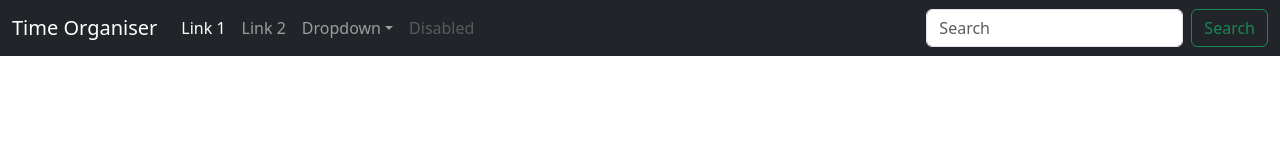
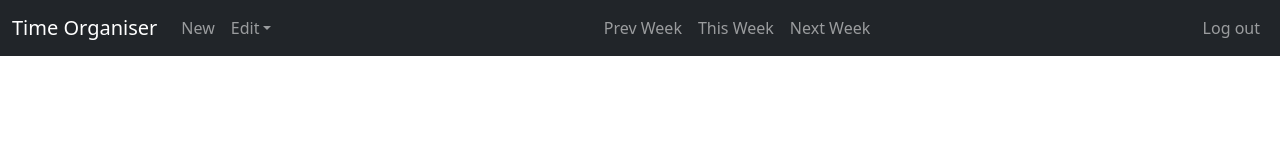
Before and after one commit to LukaWG/COMP1004, a plain HTML site: page index.html in a window 1280 px wide. Drawn offline with nearby package versions, Linux system fonts and the light colour scheme.

Commit message:
Create navbar

```diff
--- a/css/style.css
+++ b/css/style.css
@@ -0,0 +1,3 @@
+#log-out-button {
+    display: none;
+}
--- a/index.html
+++ b/index.html
@@ -4,47 +4,76 @@
     <meta charset="UTF-8">
     <meta name="viewport" content="width=device-width, initial-scale=1.0">
     <title>Time Organiser</title>
+
+    <link rel="stylesheet" href="css/style.css">
+
+    <!-- Bootstrap 5.3.2 CSS -->
     <link href="https://cdn.jsdelivr.net/npm/bootstrap@5.3.2/dist/css/bootstrap.min.css" rel="stylesheet" integrity="sha384-T3c6CoIi6uLrA9TneNEoa7RxnatzjcDSCmG1MXxSR1GAsXEV/Dwwykc2MPK8M2HN" crossorigin="anonymous">
     <script src="https://cdn.jsdelivr.net/npm/bootstrap@5.3.2/dist/js/bootstrap.bundle.min.js" integrity="sha384-C6RzsynM9kWDrMNeT87bh95OGNyZPhcTNXj1NW7RuBCsyN/o0jlpcV8Qyq46cDfL" crossorigin="anonymous"></script>
+
 </head>
-<body>
-    <nav class="navbar navbar-expand-lg navbar-dark bg-dark">
+<body onload="login();">
+    <!-- Navbar -->
+    <nav class="navbar navbar-expand-lg bg-dark navbar-dark" data-bs-theme="dark">
+
         <div class="container-fluid">
+
             <a href="#" class="navbar-brand">Time Organiser</a>
             <button class="navbar-toggler" type="button" data-bs-toggle="collapse" data-bs-target="#navbarSupportedContent" aria-controls="navbarSupportedContent" aria-expanded="false" aria-label="Toggle navigation">
                 <span class="navbar-toggler-icon"></span>
             </button>
             <div class="collapse navbar-collapse" id="navbarSupportedContent">
+
                 <ul class="navbar-nav">
+
                     <li class="nav-item">
-                        <a href="#" class="nav-link active">Link 1</a>
+                        <a href="#" class="nav-link logged-in">New</a>
                     </li>
-                    <li class="nav-item">
-                        <a href="#" class="nav-link">Link 2</a>
-                    </li>
+
                     <li class="nav-item dropdown">
-                        <a href="#" class="nav-link dropdown-toggle" role="button" data-bs-toggle="dropdown" aria-expanded="false">Dropdown</a>
+                        <button class="nav-link dropdown-toggle logged-in" type="button" data-bs-toggle="dropdown" aria-expanded="false">Edit</button>
                         <ul class="dropdown-menu">
-                            <li><a href="#" class="dropdown-item">Action 1</a></li>
-                            <li><a href="#" class="dropdown-item">Action 2</a></li>
-                            <li><hr class="dropdown-divider"></li>
-                            <li><a class="dropdown-item" href="#">Action 3</a></li>
+                            <li class="dropdown-item">
+                                <a href="#" class="dropdown-item">Edit</a>
+                            </li>
+                            <li class="dropdown-item">
+                                <a href="#" class="dropdown-item">Delete</a>
+                            </li>
                         </ul>
                     </li>
-                    <li class="nav-item">
-                        <a href="#" class="nav-link disabled">Disabled</a>
+
+                </ul>
+
+                <ul class="navbar-nav ms-auto">
+
+                    <li class="nav-tem">
+                        <a href="#" class="nav-link logged-in">Prev Week</a>
                     </li>
+                    <li class="nav-tem">
+                        <a href="#" class="nav-link logged-in">This Week</a>
+                    </li>
+                    <li class="nav-tem">
+                        <a href="#" class="nav-link logged-in">Next Week</a>
+                    </li>
+
                 </ul>
+
                 <ul class="navbar-nav ms-auto">
-                    <li class="nav-item">
-                        <form class="d-flex" role="search">
-                            <input class="form-control me-2" type="search" placeholder="Search" aria-label="Search">
-                            <button class="btn btn-outline-success" type="submit">Search</button>
-                        </form>
+
+                    <li class="nav-tem">
+                        <a href="#" class="nav-link active" id="log-in-button" onclick="login();">Log in</a>
+                        <a href="#" class="nav-link" id="log-out-button" onclick="logout();">Log out</a>
                     </li>
+
                 </ul>
+
             </div>
+
         </div>
+
     </nav>
+
+    <script src="js/script.js"></script>
+
 </body>
 </html>
--- a/js/script.js
+++ b/js/script.js
@@ -0,0 +1,30 @@
+window.isLoggedIn = false;
+// Iterate through every item in logged-in class and add to disabled class
+var items = document.getElementsByClassName('logged-in');
+for (var i = 0; i < items.length; i++) {
+    items[i].classList.add('disabled');
+}
+
+function login() {
+    window.isLoggedIn = true;
+    document.getElementById('log-in-button').style.display = 'none';
+    document.getElementById('log-out-button').style.display = 'inline';
+    // Iterate through every item in logged-in class and remove from disabled class
+    var items = document.getElementsByClassName('logged-in');
+    for (var i = 0; i < items.length; i++) {
+        items[i].classList.remove('disabled');
+        // items[i].classList.add('active');
+    }
+}
+
+function logout() {
+    window.isLoggedIn = false;
+    document.getElementById('log-in-button').style.display = 'inline';
+    document.getElementById('log-out-button').style.display = 'none';
+    // Iterate through every item in logged-in class and add to disabled class
+    var items = document.getElementsByClassName('logged-in');
+    for (var i = 0; i < items.length; i++) {
+        items[i].classList.add('disabled');
+        // items[i].classList.remove('active');
+    }
+}
```
